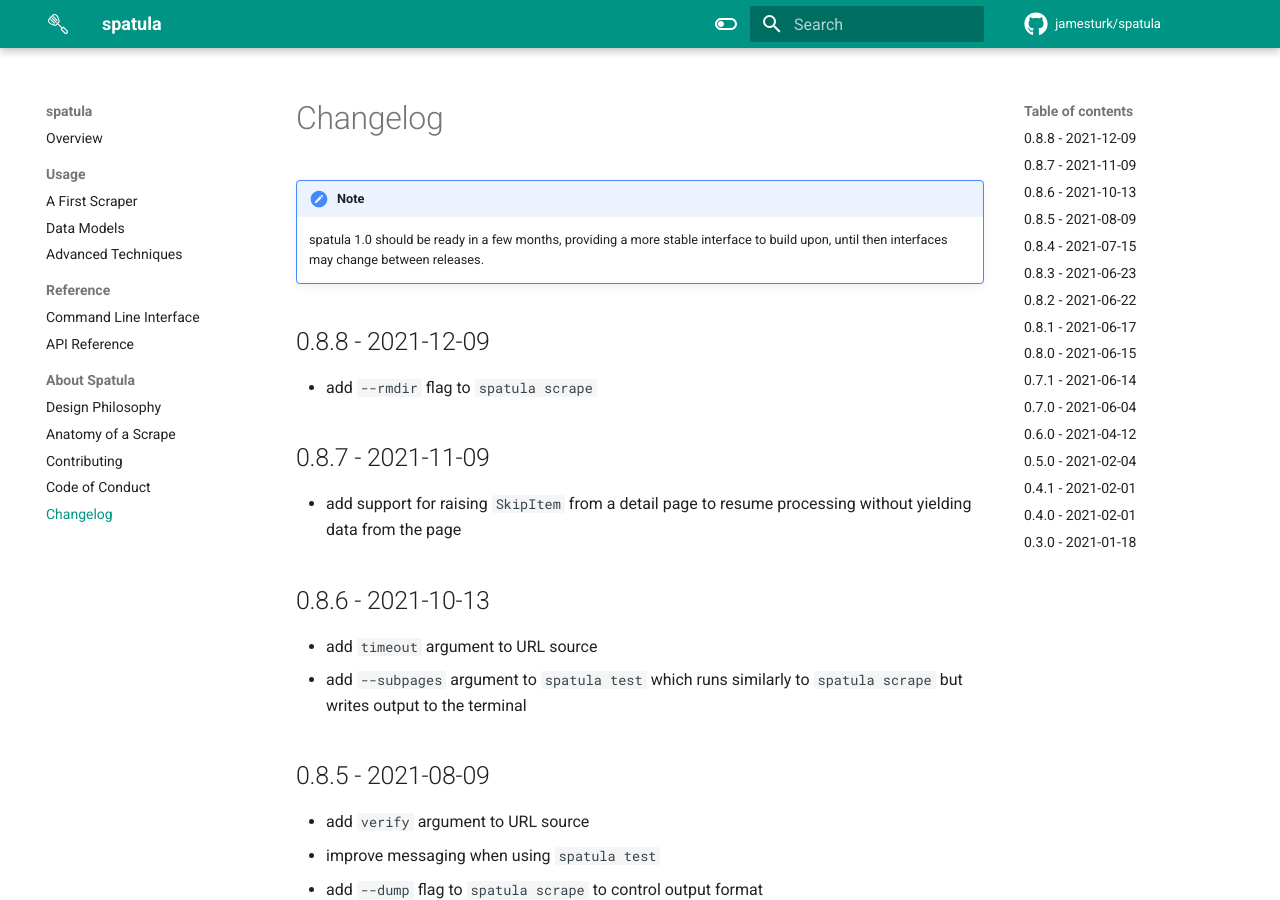
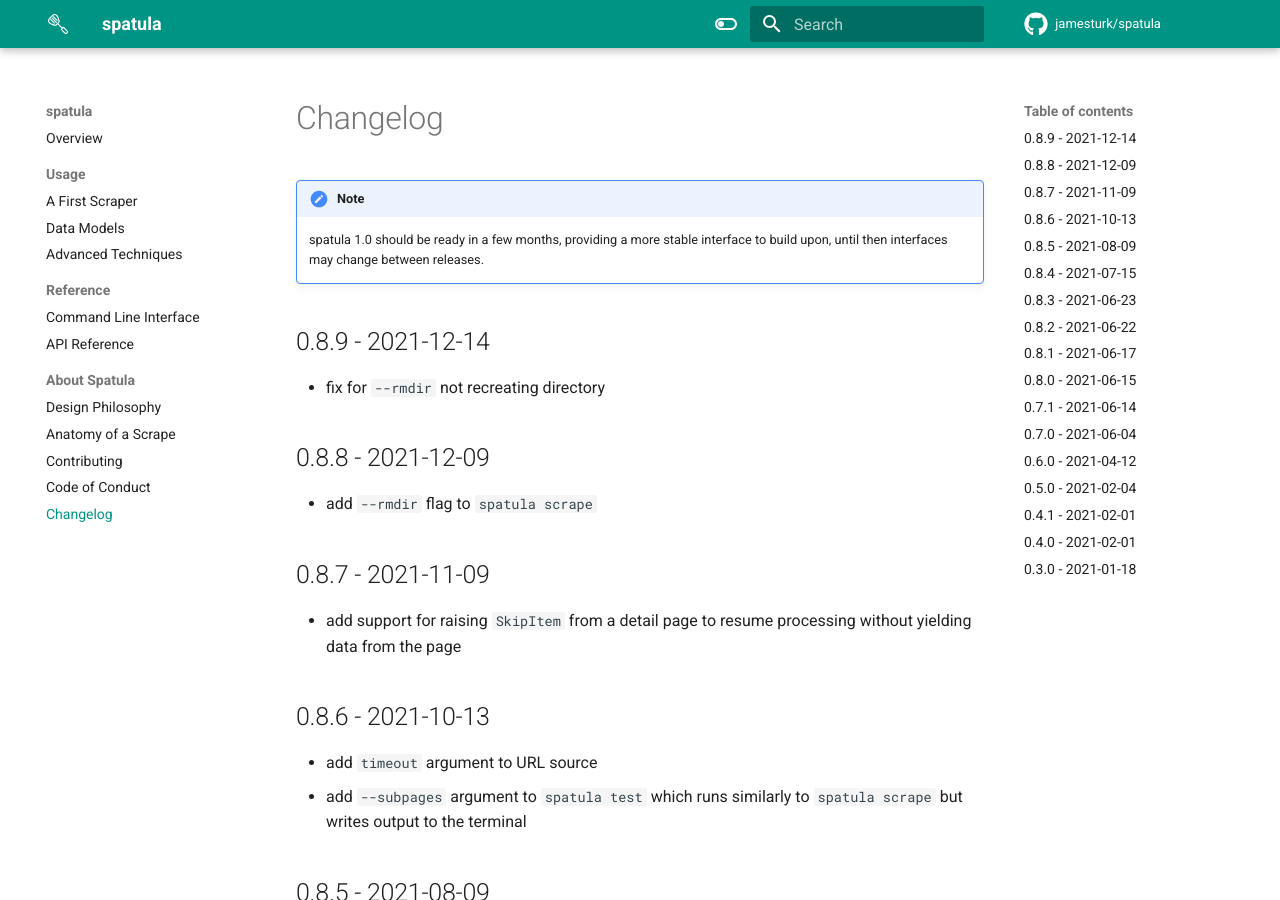
Before and after one commit to jamesturk/spatula, an MkDocs documentation site: the page built from docs/changelog.md, in a window 1280 px wide and 900 px high. Built offline with MkDocs 1.6.1 and Material for MkDocs 9.7.7, drawn with Linux system fonts in a browser that asks for light colours; comment, search, counter and statistics services are not loaded.

Commit message:
update changelog for 0.8.9

```diff
--- a/docs/changelog.md
+++ b/docs/changelog.md
@@ -2,6 +2,10 @@
 
 !!! note
     spatula 1.0 should be ready in a few months, providing a more stable interface to build upon, until then interfaces may change between releases.
+
+## 0.8.9 - 2021-12-14
+
+* fix for `--rmdir` not recreating directory
 
 ## 0.8.8 - 2021-12-09
 
```
